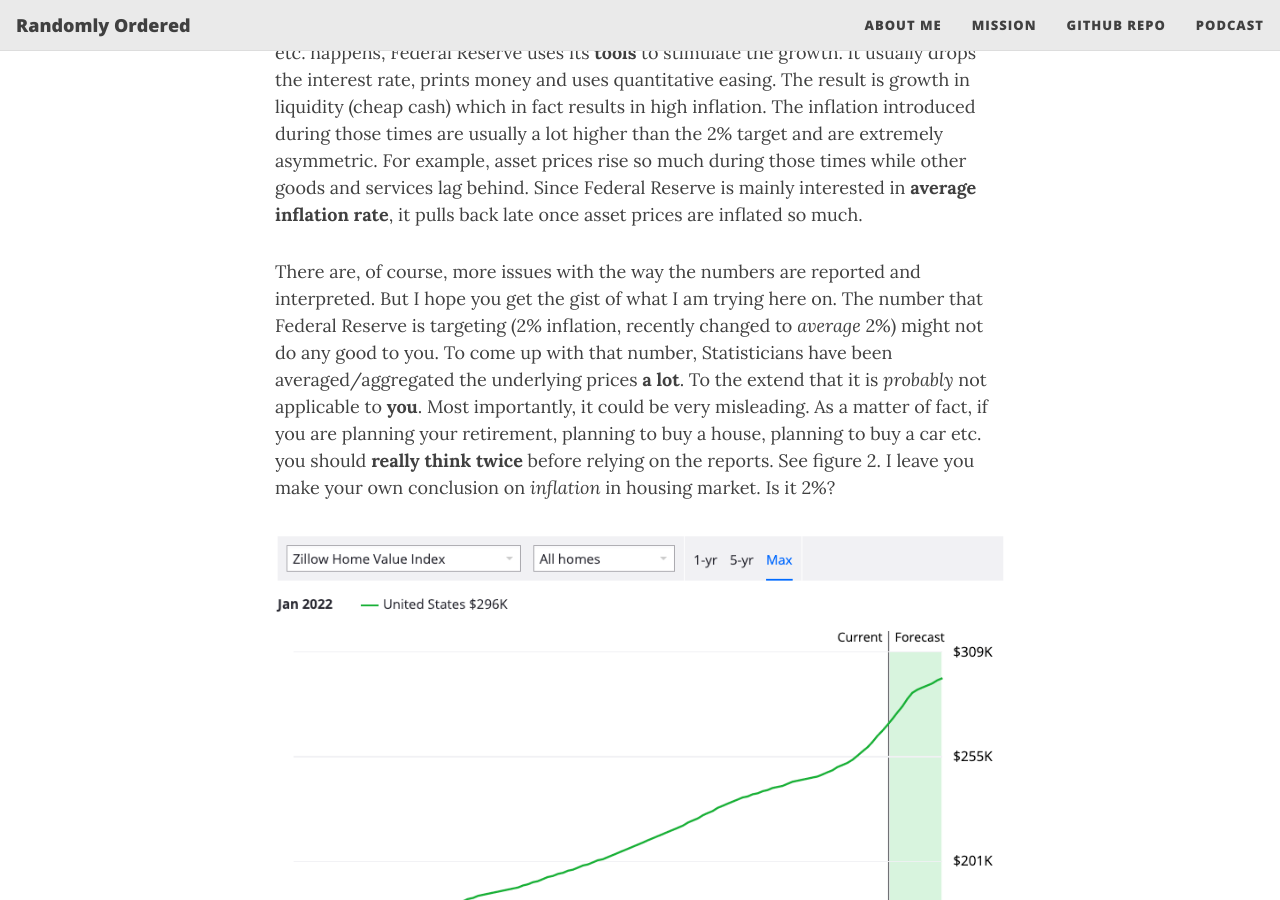
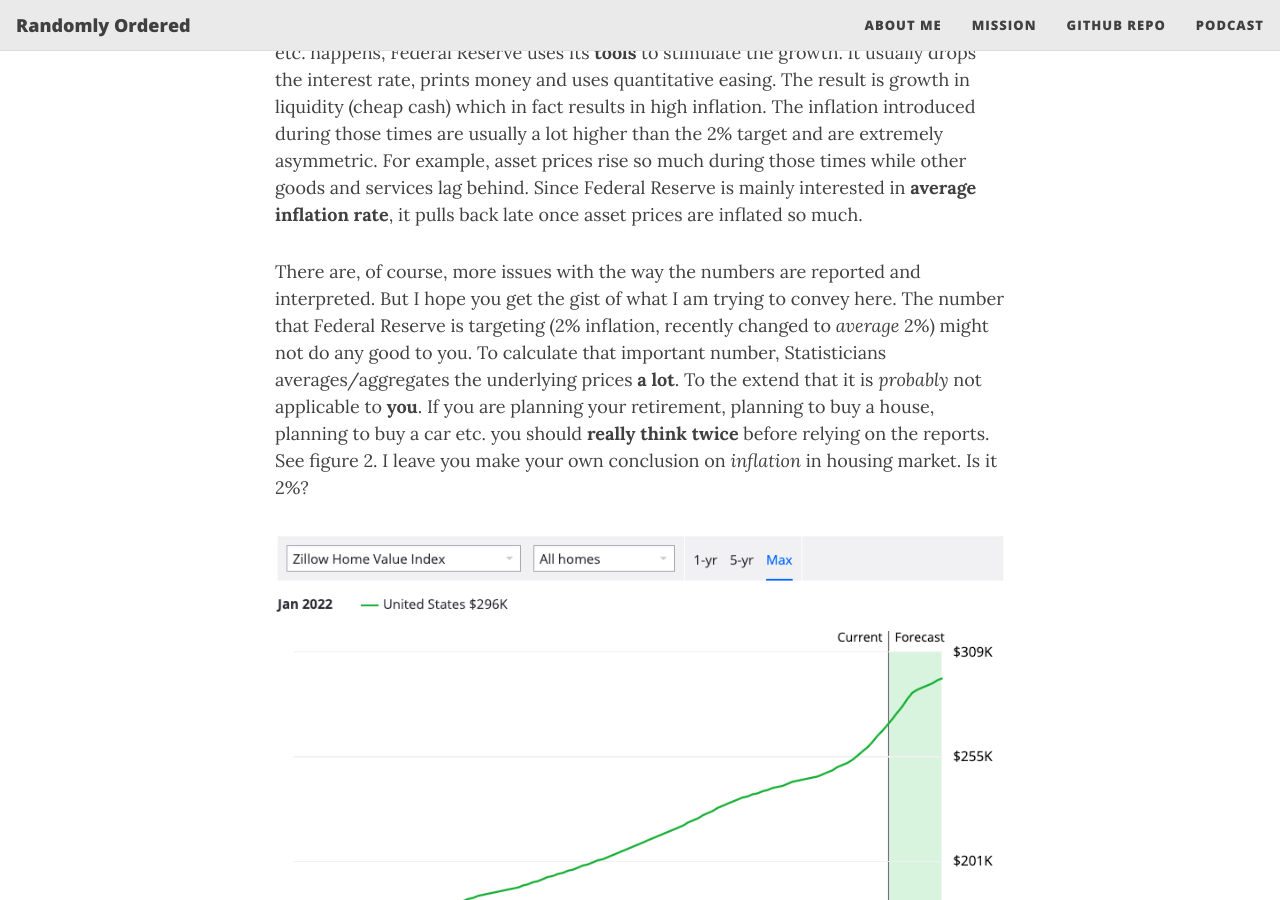
Before and after one commit to aissaei/randomlyordered.github.io, a Jekyll site: the page built from _posts/2021-03-13-you_are_poorer_than_what_you_are_told.md, in a window 1280 px wide and 900 px high, scrolled down 3872 px. Built offline with Jekyll 4.4.1, drawn with Linux system fonts in a browser that asks for light colours; nearby versions of some CDN libraries.

Commit message:
new post - you are poorer than what you think

```diff
--- a/_posts/2021-03-13-you_are_poorer_than_what_you_are_told.md
+++ b/_posts/2021-03-13-you_are_poorer_than_what_you_are_told.md
@@ -41,7 +41,7 @@ Even when you look at one particular region, let's say Dallas metroplex (DFW), t
 #### In times of shock, inflation increases more asymmetrically
 Whenever some shocks such as 2008 meltdown, 2000 tech bobble, 2020 pandemic, etc. happens, Federal Reserve uses its **tools** to stimulate the growth. It usually drops the interest rate, prints money and uses quantitative easing. The result is growth in liquidity (cheap cash) which in fact results in high inflation. The inflation introduced during those times are usually a lot higher than the 2% target and are extremely asymmetric. For example, asset prices rise so much during those times while other goods and services lag behind. Since Federal Reserve is mainly interested in **average inflation rate**, it pulls back late once asset prices are inflated so much.
 
-There are, of course, more issues with the way the numbers are reported and interpreted. But I hope you get the gist of what I am trying here on. The number that Federal Reserve is targeting (2% inflation, recently changed to *average* 2%) might not do any good to you. To come up with that number, Statisticians have been averaged/aggregated the underlying prices  **a lot**. To the extend that it is *probably* not applicable to **you**. Most importantly, it could be very misleading. As a matter of fact, if you are planning your retirement, planning to buy a house, planning to buy a car etc. you should **really think twice** before relying on the reports. See figure 2. I leave you make your own conclusion on *inflation* in housing market. Is it 2%?
+There are, of course, more issues with the way the numbers are reported and interpreted. But I hope you get the gist of what I am trying to convey here. The number that Federal Reserve is targeting (2% inflation, recently changed to *average* 2%) might not do any good to you. To calculate that important number, Statisticians averages/aggregates the underlying prices **a lot**. To the extend that it is *probably* not applicable to **you**. If you are planning your retirement, planning to buy a house, planning to buy a car etc. you should **really think twice** before relying on the reports. See figure 2. I leave you make your own conclusion on *inflation* in housing market. Is it 2%?
 {% include image.html url="/assets/img/zillow-home-price.png" description="Fig 2. US home prices since 2012" %}
 
 #### Bottom line
```
